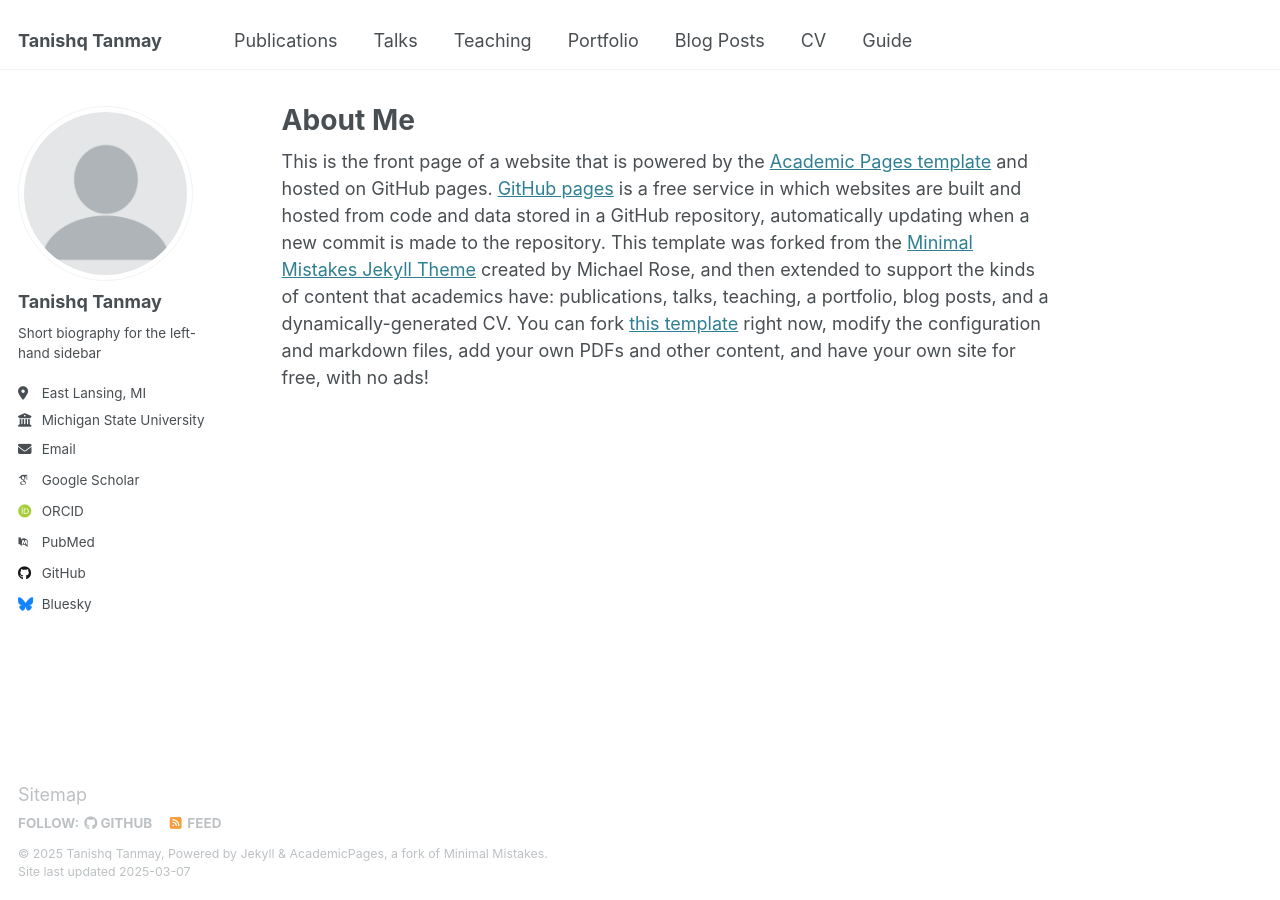
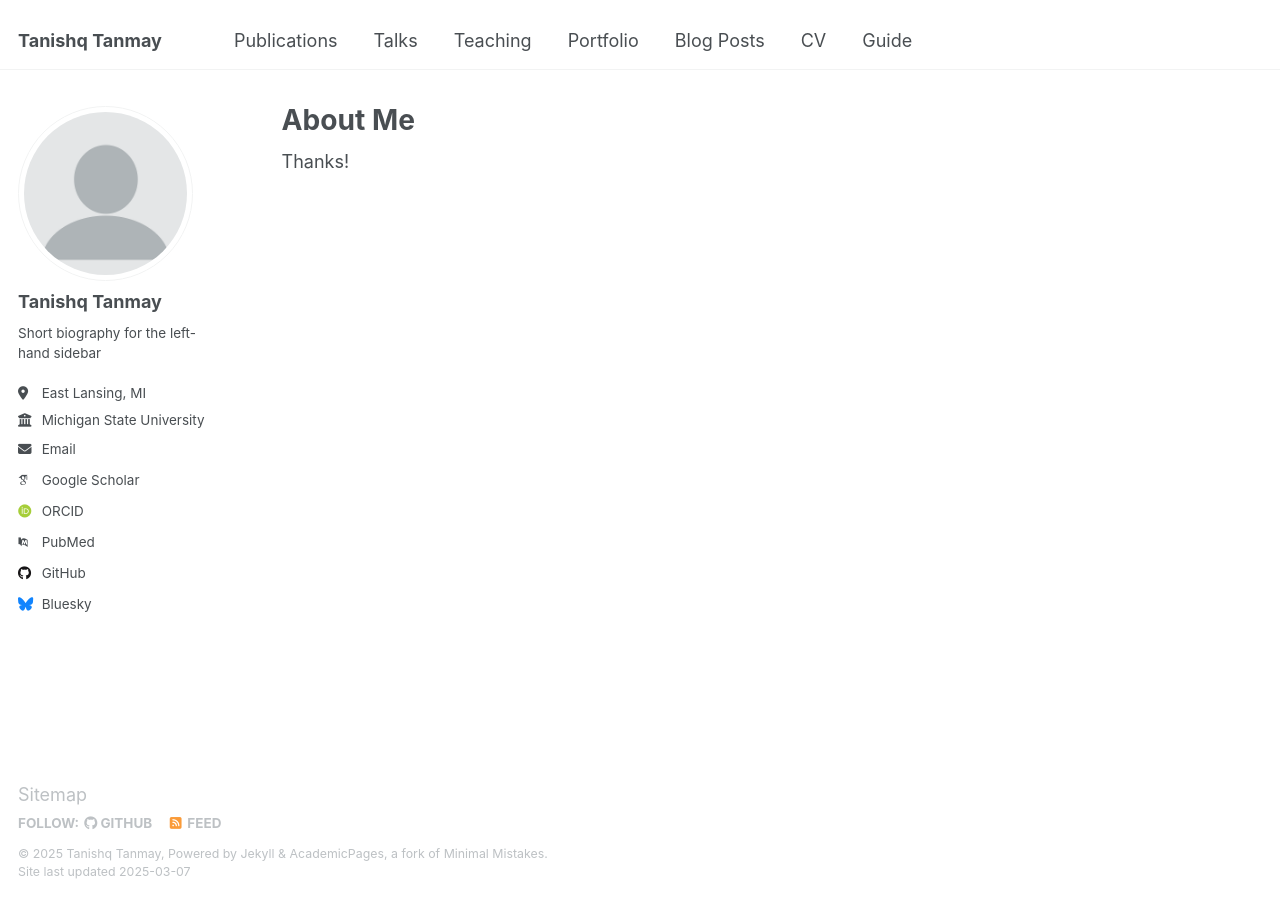
Before and after one commit to tanishq51099/tanishq51099.github.io, a Jekyll site: the page built from _pages/about.md, in a window 1280 px wide. Built offline with Jekyll 4.4.1, drawn with Linux system fonts in a browser that asks for light colours; some web fonts are replaced.

Commit message:
Update about.md

```diff
--- a/_pages/about.md
+++ b/_pages/about.md
@@ -7,4 +7,4 @@ redirect_from:
   - /about.html
 ---
 
-This is the front page of a website that is powered by the [Academic Pages template](https://github.com/academicpages/academicpages.github.io) and hosted on GitHub pages. [GitHub pages](https://pages.github.com) is a free service in which websites are built and hosted from code and data stored in a GitHub repository, automatically updating when a new commit is made to the repository. This template was forked from the [Minimal Mistakes Jekyll Theme](https://mmistakes.github.io/minimal-mistakes/) created by Michael Rose, and then extended to support the kinds of content that academics have: publications, talks, teaching, a portfolio, blog posts, and a dynamically-generated CV. You can fork [this template](https://github.com/academicpages/academicpages.github.io) right now, modify the configuration and markdown files, add your own PDFs and other content, and have your own site for free, with no ads!
+Thanks!
```
